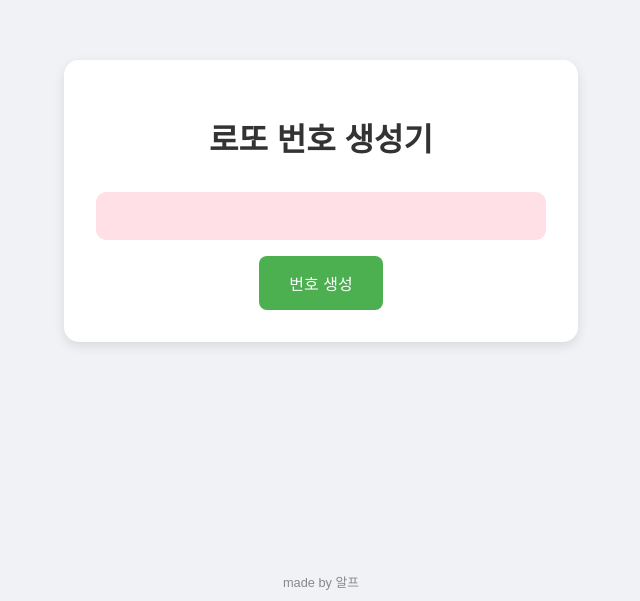
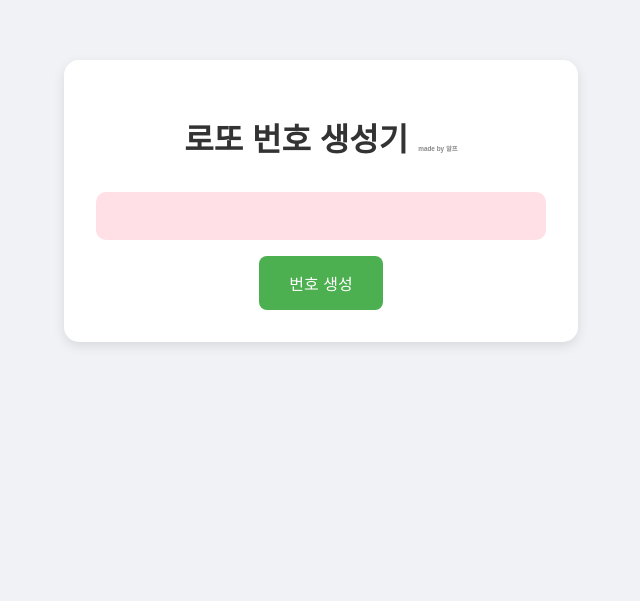
Before and after one commit to s95722462-cell/lotto_6-45, a plain HTML site: page index.html in a window 1280 px wide. Shown: the part 199-800 px from the top of the page, without its empty margins (319-959 px from the left). Drawn offline with Linux system fonts and the light colour scheme.

Commit message:
Add files via upload

```diff
--- a/index.html
+++ b/index.html
@@ -8,7 +8,7 @@
 </head>
 <body>
     <div class="container">
-        <h1>로또 번호 생성기</h1>
+        <h1>로또 번호 생성기 <span class="credit-inline">made by 알프</span></h1>
         <div class="lotto-machine">
             <div id="numbers-display" class="numbers-display"></div>
         </div>
@@ -33,6 +33,5 @@
     </div>
 
     <script src="script.js"></script>
-    <div class="footer-credit">made by 알프</div>
 </body>
 </html>
--- a/style.css
+++ b/style.css
@@ -20,6 +20,16 @@ body {
 h1 {
     color: #333;
     margin-bottom: 2rem;
+    display: flex; /* Make h1 a flex container */
+    align-items: baseline; /* Align text and credit */
+    justify-content: center; /* Center the whole h1 content */
+    gap: 10px; /* Space between title and credit */
+}
+
+.credit-inline {
+    font-size: 0.2em; /* 1/3 of h1's effective font size */
+    color: #888; /* Gray color */
+    white-space: nowrap; /* Prevent wrapping */
 }
 
 .numbers-display { /* Modified: Removed .bonus-display */
```
